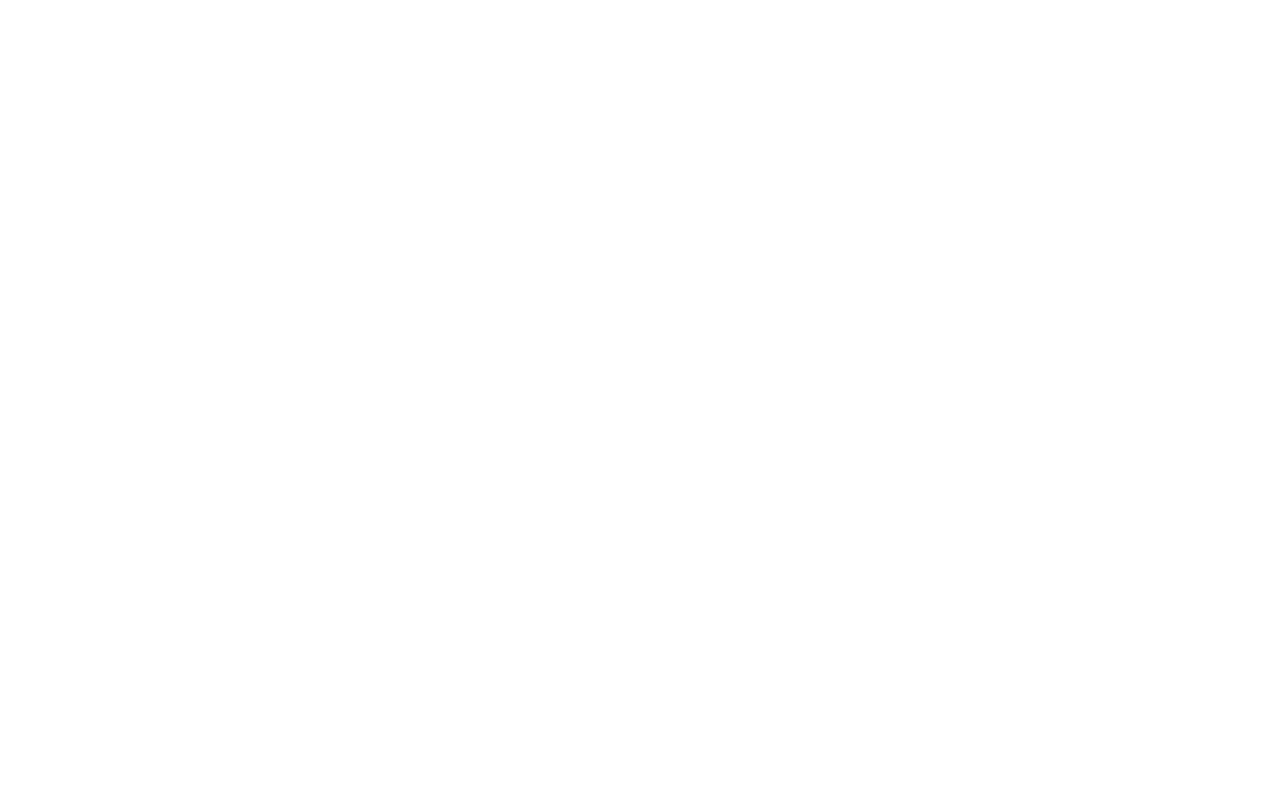
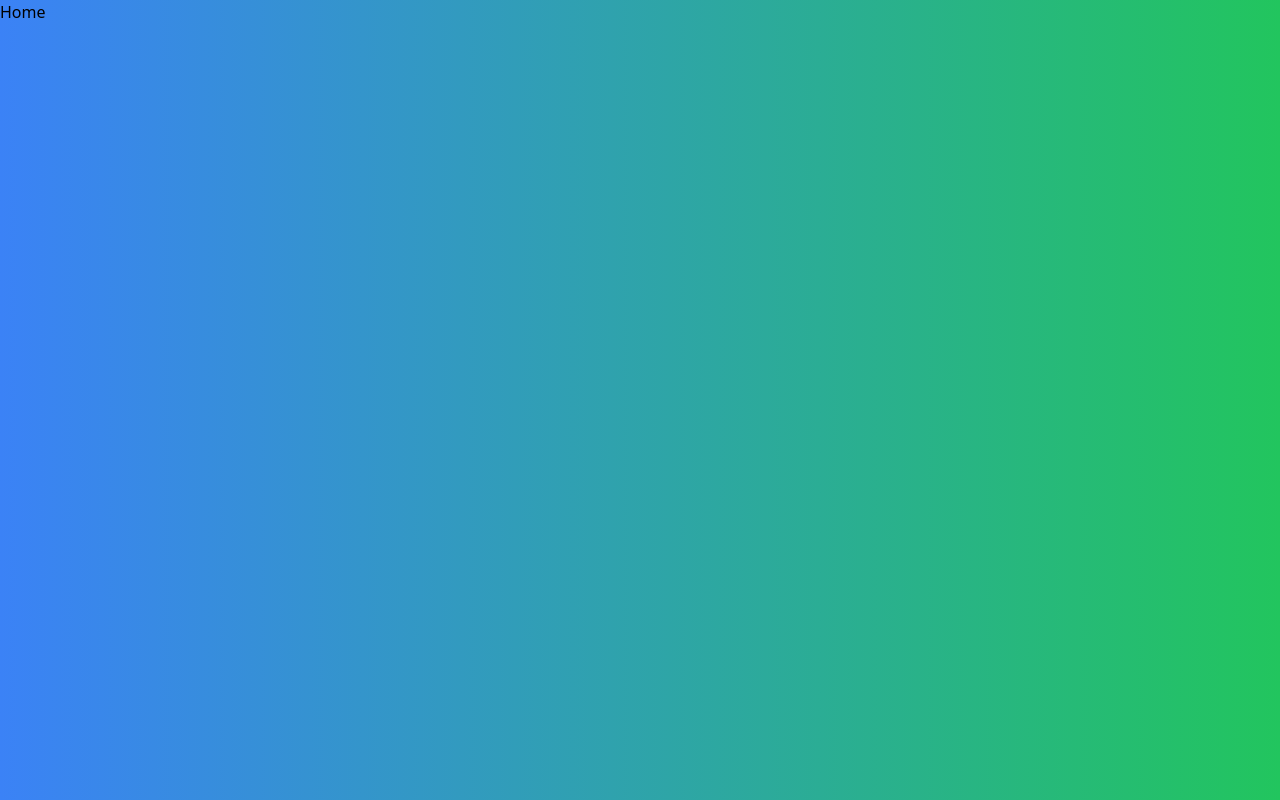
Before and after one commit to Yokosumi/sc011-nuxt-playground, a Nuxt app: page / in a window 1280 px wide. Before the commit this address had no page. Built offline with nearby package versions, Linux system fonts and the light colour scheme.

Commit message:
Add route parameter logging in users page

```diff
--- a/pages/users/[id].vue
+++ b/pages/index.vue
@@ -1,10 +1,9 @@
+<script setup>
+const route = useRoute();
+</script>
+
 <template>
   <div>
-    <p>Category: # {{ $route.params.id }}</p>
+    <p>Home</p>
   </div>
 </template>
-
-<script setup>
-const route = useRoute();
-console.log(route.params);
-</script>
```
